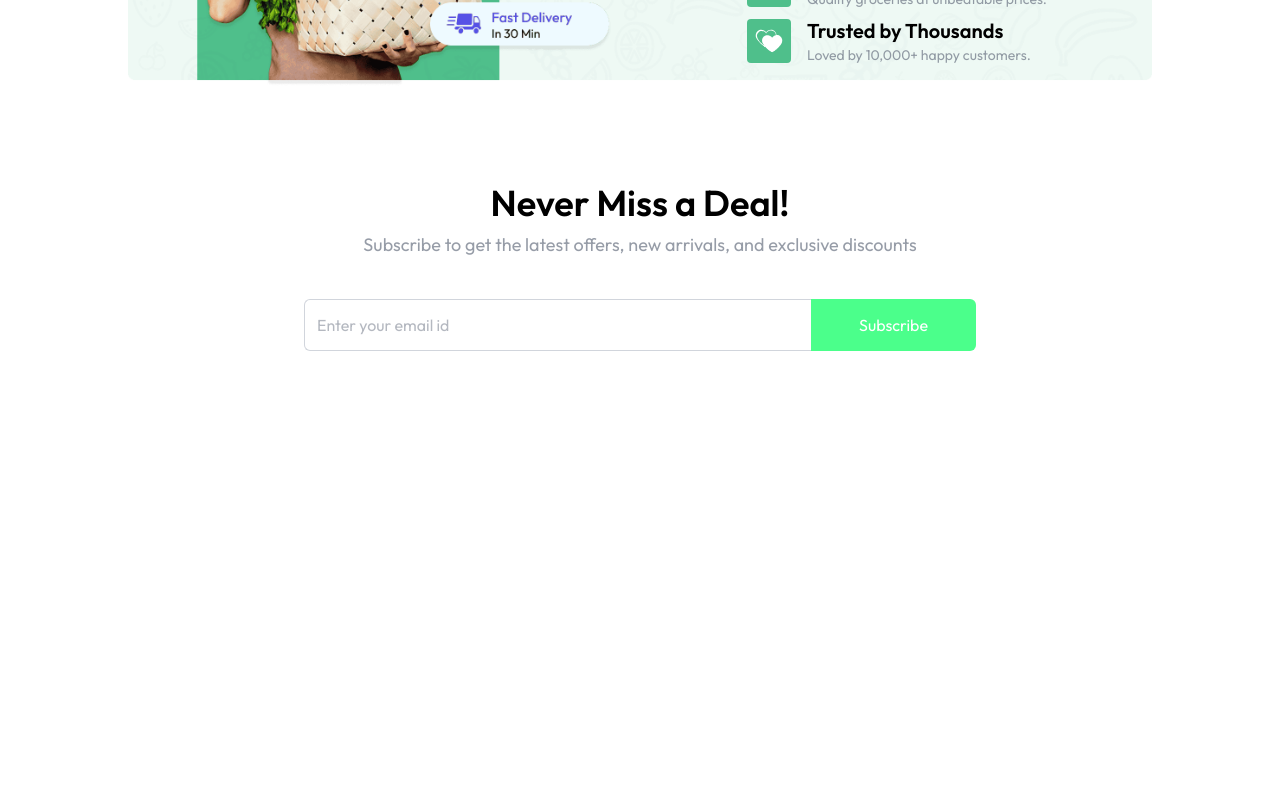
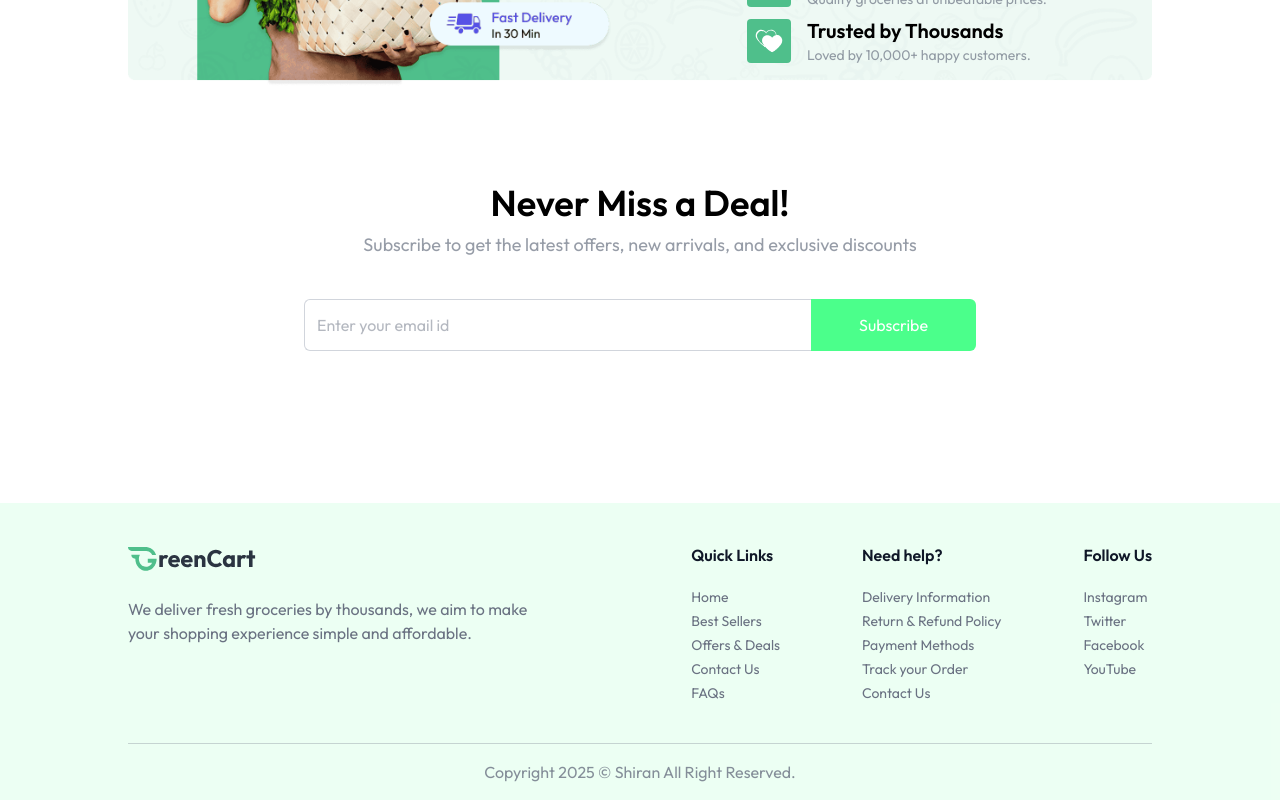
Before and after one commit to CodeShiran/Greencart-React, a React (Vite) app: page / in a window 1280 px wide. Shown: the part 1584-2384 px from the top of the page. Before the commit the page ends 1991 px from the top, so only its background shows below. Built offline with nearby package versions, Linux system fonts and the light colour scheme.

Commit message:
footer completed

```diff
--- a/src/App.jsx
+++ b/src/App.jsx
@@ -3,6 +3,7 @@
 import Home from './pages/Home'
 import { Route, Routes, useLocation } from 'react-router-dom'
 import { Toaster } from 'react-hot-toast'
+import Footer from './components/Footer'
 
 const App = () => {
 
@@ -17,6 +18,7 @@
             <Route path='/' element={<Home />} />
         </Routes>
       </div>
+      {!isSellerPath && <Footer />}
     </div>
   )
 }
--- /dev/null
+++ b/src/components/Footer.jsx
@@ -0,0 +1,35 @@
+import React from 'react'
+import { assets, footerLinks } from '../assets/assets'
+
+const Footer = () => {
+
+  return (
+    <div className="px-6 md:px-16 lg:px-24 xl:px-32 mt-24 bg-primary/10">
+            <div className="flex flex-col md:flex-row items-start justify-between gap-10 py-10 border-b border-gray-500/30 text-gray-500">
+                <div>
+                    <img className="w-34 md:w-32" src={assets.logo} alt="dummyLogoColored" />
+                    <p className="max-w-[410px] mt-6">We deliver fresh groceries by thousands, we aim to make your shopping experience simple and affordable.</p>
+                </div>
+                <div className="flex flex-wrap justify-between w-full md:w-[45%] gap-5">
+                    {footerLinks.map((section, index) => (
+                        <div key={index}>
+                            <h3 className="font-semibold text-base text-gray-900 md:mb-5 mb-2">{section.title}</h3>
+                            <ul className="text-sm space-y-1">
+                                {section.links.map((link, i) => (
+                                    <li key={i}>
+                                        <a href={link.url} className="hover:underline transition">{link.text}</a>
+                                    </li>
+                                ))}
+                            </ul>
+                        </div>
+                    ))}
+                </div>
+            </div>
+            <p className="py-4 text-center text-sm md:text-base text-gray-500/80">
+                Copyright {new Date().getFullYear()} © Shiran All Right Reserved.
+            </p>
+        </div>
+  )
+}
+
+export default Footer
```
